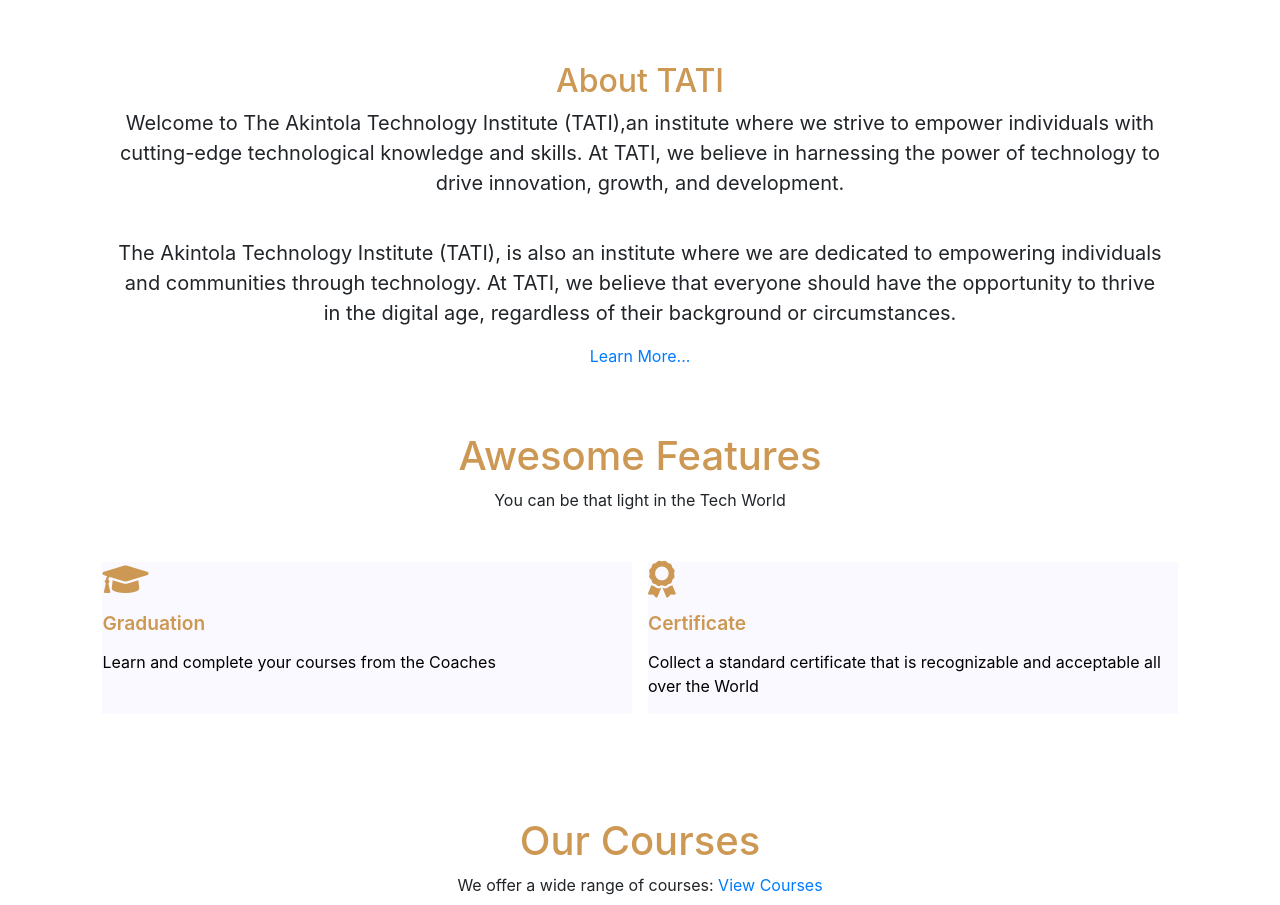
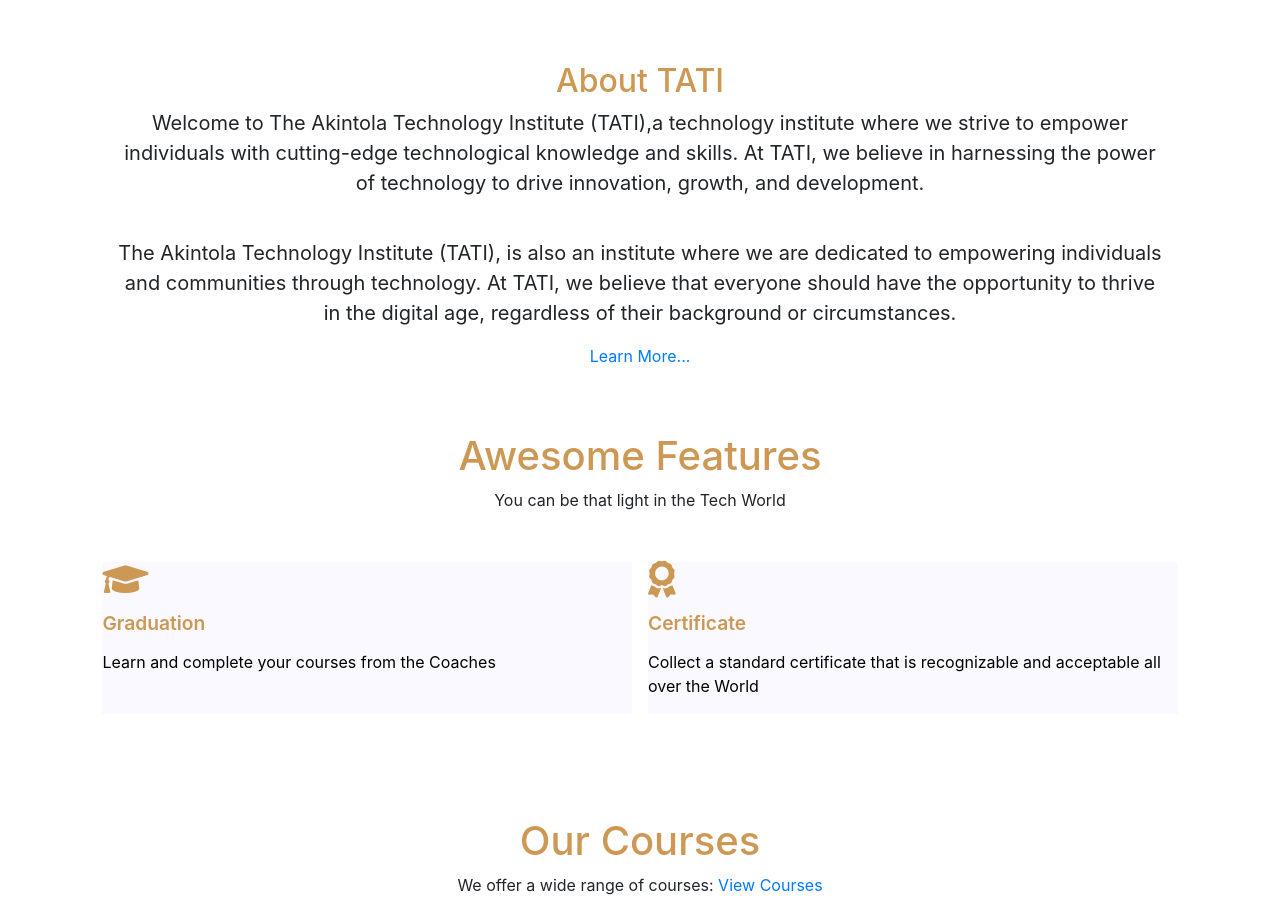
Before and after one commit to CeeJayFiyin/TATI, a plain HTML site: page index.html in a window 1280 px wide. Shown: the part 978-1883 px from the top of the page. Drawn offline with nearby package versions, Linux system fonts and the light colour scheme.

Commit message:
Update index.html

```diff
--- a/index.html
+++ b/index.html
@@ -51,7 +51,7 @@
     <section id="about">
         <div class="container">
             <h2>About TATI</h2>
-            <p>Welcome to The Akintola Technology Institute (TATI),an institute where we strive to empower
+            <p>Welcome to The Akintola Technology Institute (TATI),a technology institute where we strive to empower
                 individuals with
                 cutting-edge technological knowledge and skills. At TATI, we believe in harnessing the power of
                 technology to drive innovation, growth, and development.</p> <br>
```
